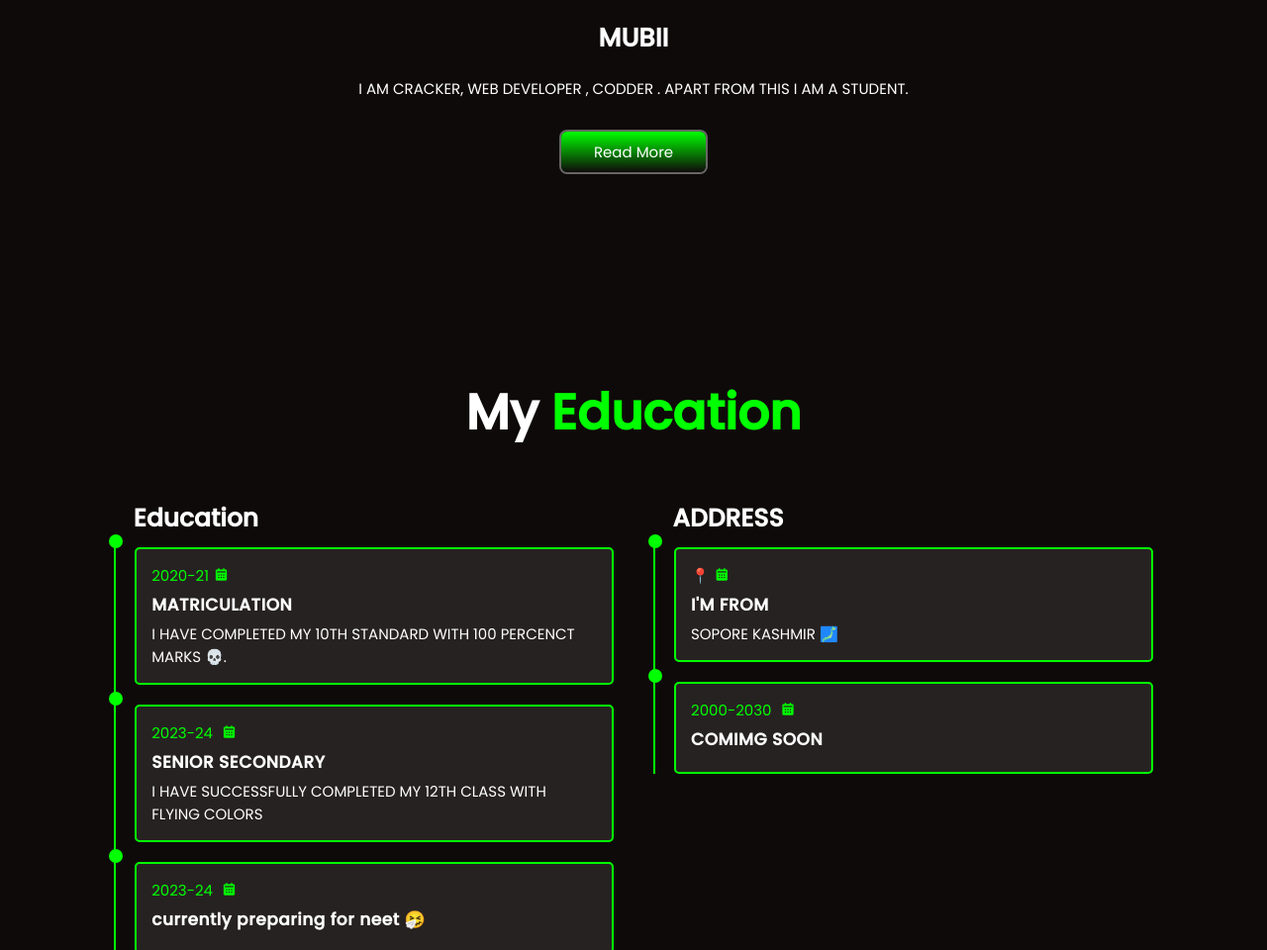
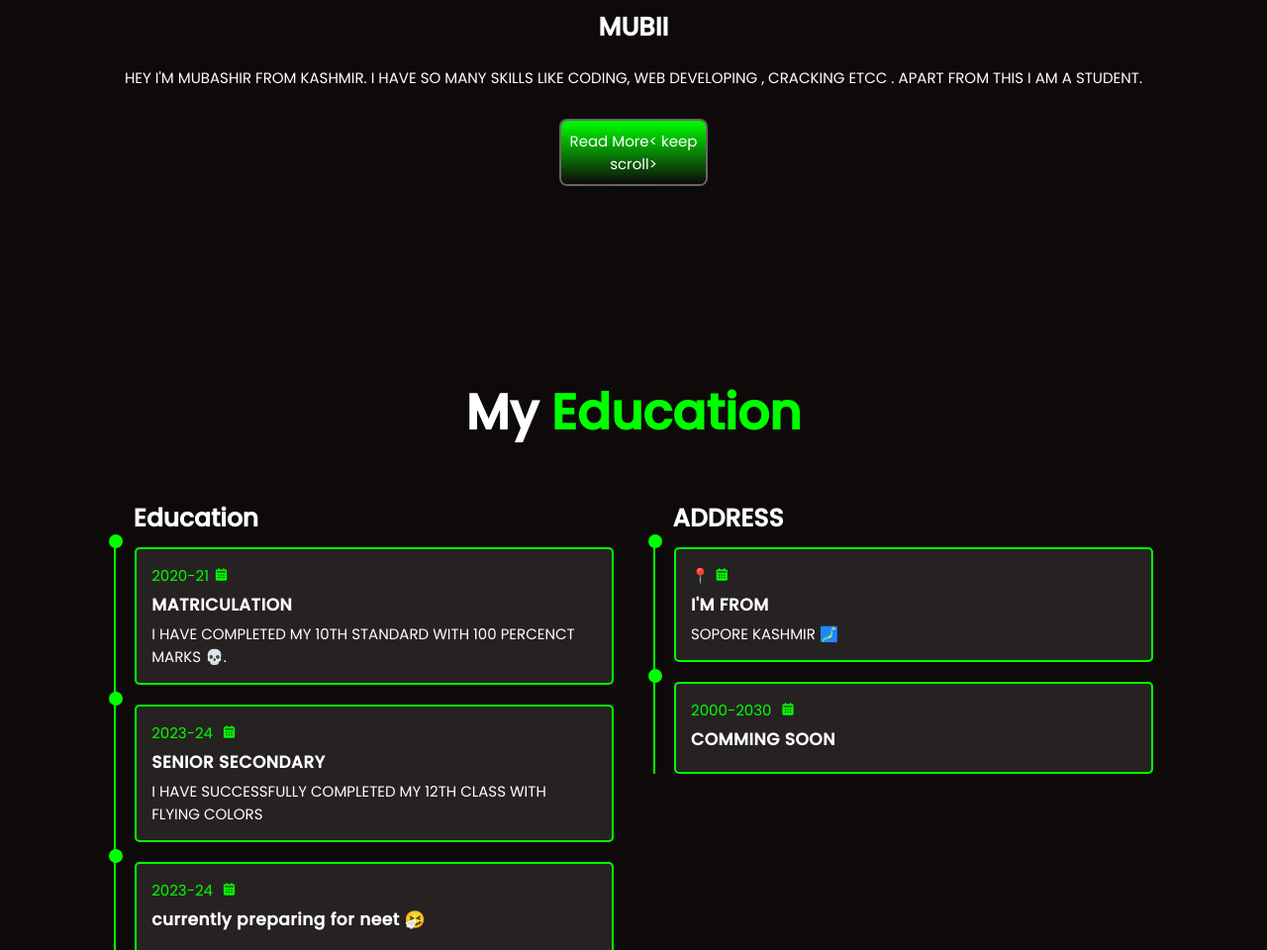
Before and after one commit to Bhatmubii/Mubashir, a plain HTML site: page index.html in a window 1280 px wide. Shown: the part 1320-2280 px from the top of the page at 99% size. Drawn offline with nearby package versions, Linux system fonts and the light colour scheme.

Commit message:
index.html

```diff
--- a/index.html
+++ b/index.html
@@ -29,13 +29,13 @@
             <div class="text-animation">
                 <h2>Student , Developer & Cracker</h2>
             </div>
-    <p>HELLO WELCOME TO MY PROFILE . I AM A STUDENT , CRACKER , WEB DEVELOPER  , APP MODDER . I ALSO HAVE MANY SKILLS WHICH WILL BE VISIBLE BELOW . THANKS FOR VISITING MY PROFILE ❤️ .</p>
+    <p>HELLO WELCOME TO MY PROFILE . I AM A STUDENT , CRACKER , WEB DEVELOPER  , APP MODDER . THANKS FOR VISITING MY PROFILE ❤️ .</p>
             <div class="btn-section">
                 <button class="btn">Hire me</button>
                 <button class="btn">Let's Talk</button>
             </div>
             <div class="social-media">
-        <i class='bx bxl-twitter' https://x.com/BhatMubashirr?t=lLb2LiPnuMDZKhjXaIpeww&s=09="--vlr:7"></i>
+        <i class='bx bxl-twitter' style="--vlr:7"></i>
         <i class='bx bxl-facebook' style="--vlr:8"></i>
         <i class='bx bxl-youtube' style="--vlr:9"></i>
             </div>
@@ -48,9 +48,10 @@
         <img src="https://i.postimg.cc/YSbx6bKw/IMG-20240421-221411-309.jpg" alt="">
         <div class="text-content2">
             <h2>MUBII</h2>
-    <p>I AM CRACKER, WEB DEVELOPER  , CODDER . APART FROM THIS I AM A STUDENT.
+    <p>HEY I'M MUBASHIR FROM KASHMIR.
+    I HAVE SO MANY SKILLS LIKE CODING, WEB DEVELOPING , CRACKING ETCC . APART FROM THIS I AM A STUDENT.
     </p>
-            <button class="btn">Read More</button>
+            <button class="btn">Read More< keep scroll>
         </div>
     </section>
     <!-- *************************Education Section************************* -->
@@ -97,7 +98,7 @@
                     <div class="education-content">
                         <div class="content">
                 <div class="year">2000-2030 <i class='bx bxs-calendar'></i></div>
-                            <h3>COMIMG SOON</h3>
+                            <h3>COMMING SOON</h3>
         <p </p>
                         </div>
                     </div>
@@ -189,4 +190,4 @@
     <script src="script.js"></script>
 </body>
 
-</html>
+            </html>
```
